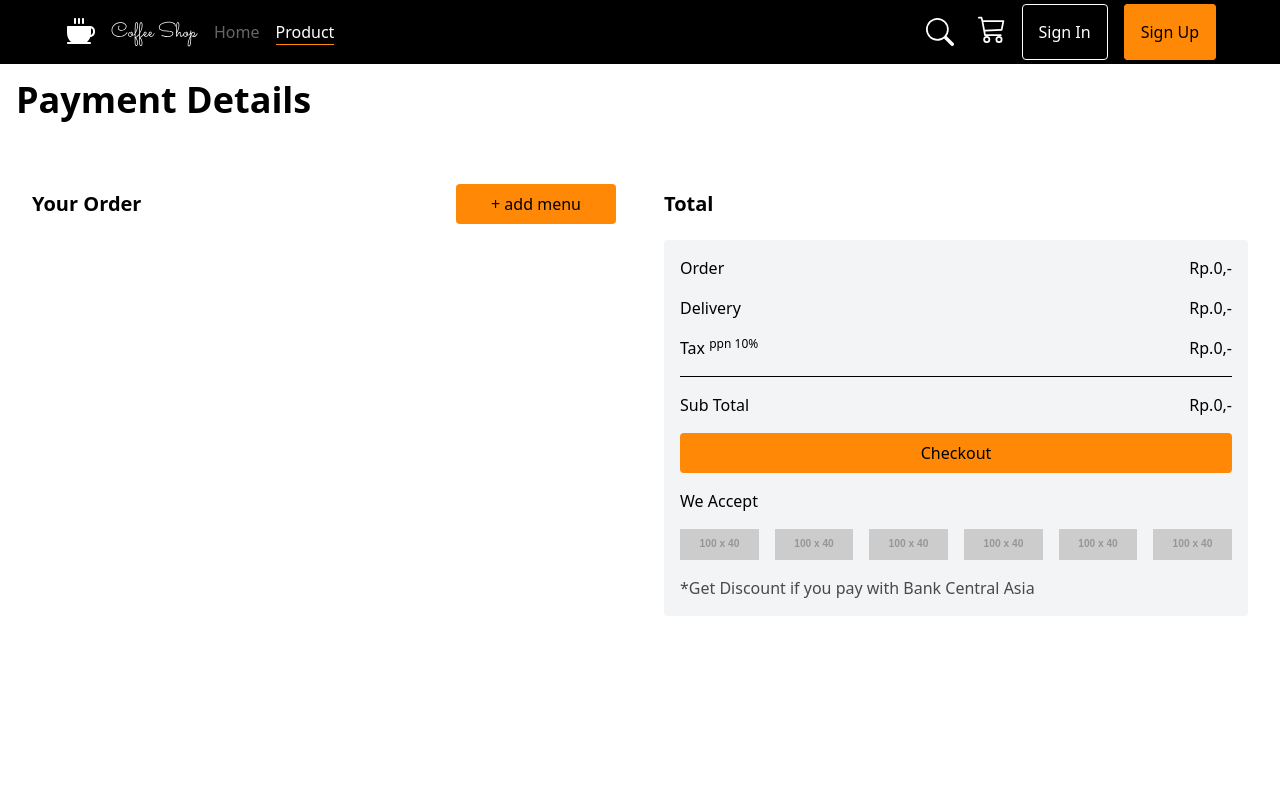
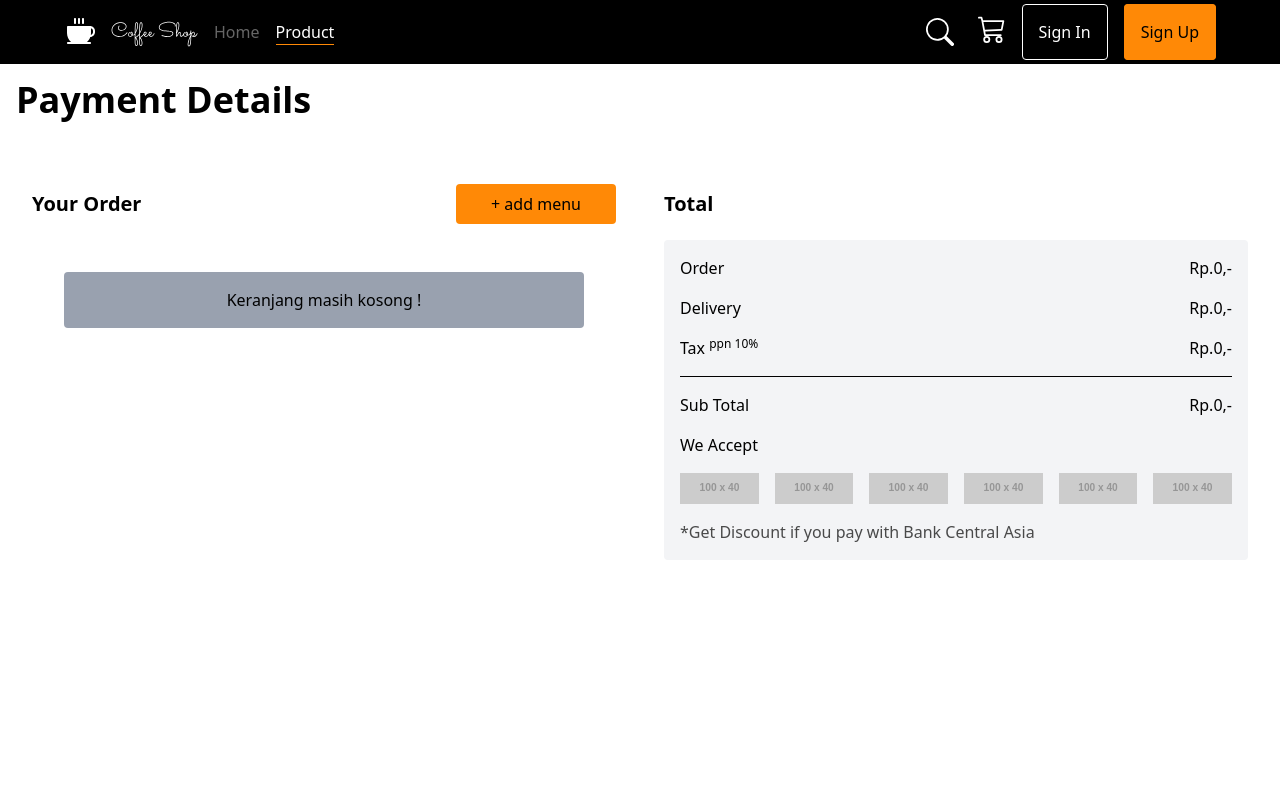
Before and after one commit to rezafauzan/koda-b6-react, a React (Vite) app: page /payment in a window 1280 px wide. Shown: the top 800 px of the page. Built offline with nearby package versions, Linux system fonts and the light colour scheme; no server answers.

Commit message:
Feat: show message when cart empty on dropdown and payment page

```diff
--- a/src/App.jsx
+++ b/src/App.jsx
@@ -29,7 +29,7 @@ const App = () => {
         () => {
             const usersLocalStorage = JSON.parse(localStorage.getItem("user")) || {}
             setUser(usersLocalStorage)
-            const cartLocalStorage = JSON.parse(localStorage.getItem("cart")) || []
+            const cartLocalStorage = JSON.parse(localStorage.getItem("cart")) || null
             setCartData(cartLocalStorage)
         }
         , []
--- a/src/components/Navbar.jsx
+++ b/src/components/Navbar.jsx
@@ -96,7 +96,7 @@ const navbar = ({ absolute, theme }) => {
                                                     }
                                                 )
                                                 :
-                                                <span className="text-black">Loading...</span>
+                                                <span className="text-black p-4 bg-gray-400 rounded w-full text-center">Keranjang masih kosong !</span>
                                             :
                                             <span className="text-black">Loading...</span>
                                     )
--- a/src/pages/Payment/Payment.jsx
+++ b/src/pages/Payment/Payment.jsx
@@ -60,7 +60,7 @@ const Payment = () => {
             data.push(order)
             setHistoryOrder(data)
             setCart([])
-            setCartData(null)
+            window.localStorage.removeItem("cart")
             navigator("/payment/order-history")
         }
 
@@ -94,7 +94,7 @@ const Payment = () => {
                                     <Link to="/product" className="cursor-pointer bg-(--color-primary) p-2 w-40 rounded flex justify-center items-center">+ add menu</Link>
                                 </div>
                                 <div className="flex flex-col gap-4 items-center h-128 p-4 overflow-y-auto">
-                                    <div className="flex flex-col gap-4 p-4">
+                                    <div className="flex flex-col gap-4 p-4 w-full">
                                         {
                                             (
                                                 products != null ?
@@ -125,7 +125,7 @@ const Payment = () => {
                                                             }
                                                         )
                                                         :
-                                                        <span className="text-black">Loading...</span>
+                                                        <span className="text-black p-4 bg-gray-400 rounded w-full h-full text-center">Keranjang masih kosong !</span>
                                                     :
                                                     <span className="text-black">Loading...</span>
                                             )
@@ -158,7 +158,15 @@ const Payment = () => {
                                             <span>Sub Total</span>
                                             <span>{"Rp." + (total + (total * 10 / 100) + deliveryFee).toLocaleString("id-ID") + ",-"}</span>
                                         </div>
-                                        <button className="cursor-pointer flex justify-center items-center h-10 bg-(--color-primary) rounded" onClick={pay}>Checkout</button>
+                                        {
+                                            (
+                                                cartData != null
+                                                    ?
+                                                    <button className="cursor-pointer flex justify-center items-center h-10 bg-(--color-primary) rounded" onClick={pay}>Checkout</button>
+                                                    :
+                                                    ""
+                                            )
+                                        }
                                         <div className="flex flex-col gap-4">
                                             <span>We Accept</span>
                                             <div className="flex gap-4">
@@ -210,7 +218,15 @@ const Payment = () => {
                             </label>
                         </div>
                         {formState.errors.delivery && (<span className="bg-red-400 p-4 rounded border border-red-700 text-red-700">{formState.errors.delivery.message}</span>)}
-                        <button className="bg-(--color-primary) hover:bg-(--color-primary-active) hover:text-white text-black p-4 rounded cursor-pointer">Submit</button>
+                        {
+                            (
+                                cartData != null
+                                    ?
+                                    <button className="bg-(--color-primary) hover:bg-(--color-primary-active) hover:text-white text-black p-4 rounded cursor-pointer">Submit</button>
+                                    :
+                                    ""
+                            )
+                        }
                     </form>
                 </div>
             </div>
```
